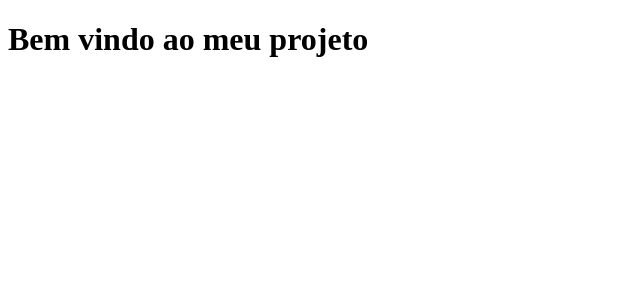
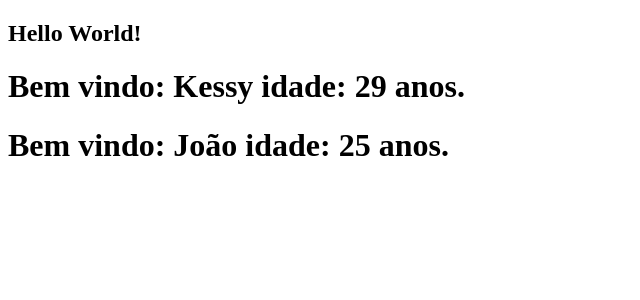
Before and after one commit to kessygodoy/Udemy_Cursos, a React (Create React App) app in the folder primeiro-app/: page / in a window 1280 px wide. Shown: the top 300 px of the page, without its empty margins (0-640 px from the left). Built offline with nearby package versions, Linux system fonts and the light colour scheme.

Commit message:
Propriedade e componente

```diff
--- a/primeiro-app/src/App.jsx
+++ b/primeiro-app/src/App.jsx
@@ -1,10 +1,11 @@
+import Nome from "./components/Nome";
 
-function App() {
+export default function App() {
   return (
     <div className="App">
-      <h1>Bem vindo ao meu projeto</h1>
+      <h2>Hello World!</h2>
+      <Nome aluno="Kessy" idade="29" />
+      <Nome aluno="João" idade="25" />
     </div>
   );
 }
-
-export default App;
--- /dev/null
+++ b/primeiro-app/src/components/Nome.jsx
@@ -0,0 +1,5 @@
+export default function Nome({ aluno, idade }) {
+    return (
+      <h1>Bem vindo: {aluno} idade: {idade} anos.</h1>
+    )
+  }
```
